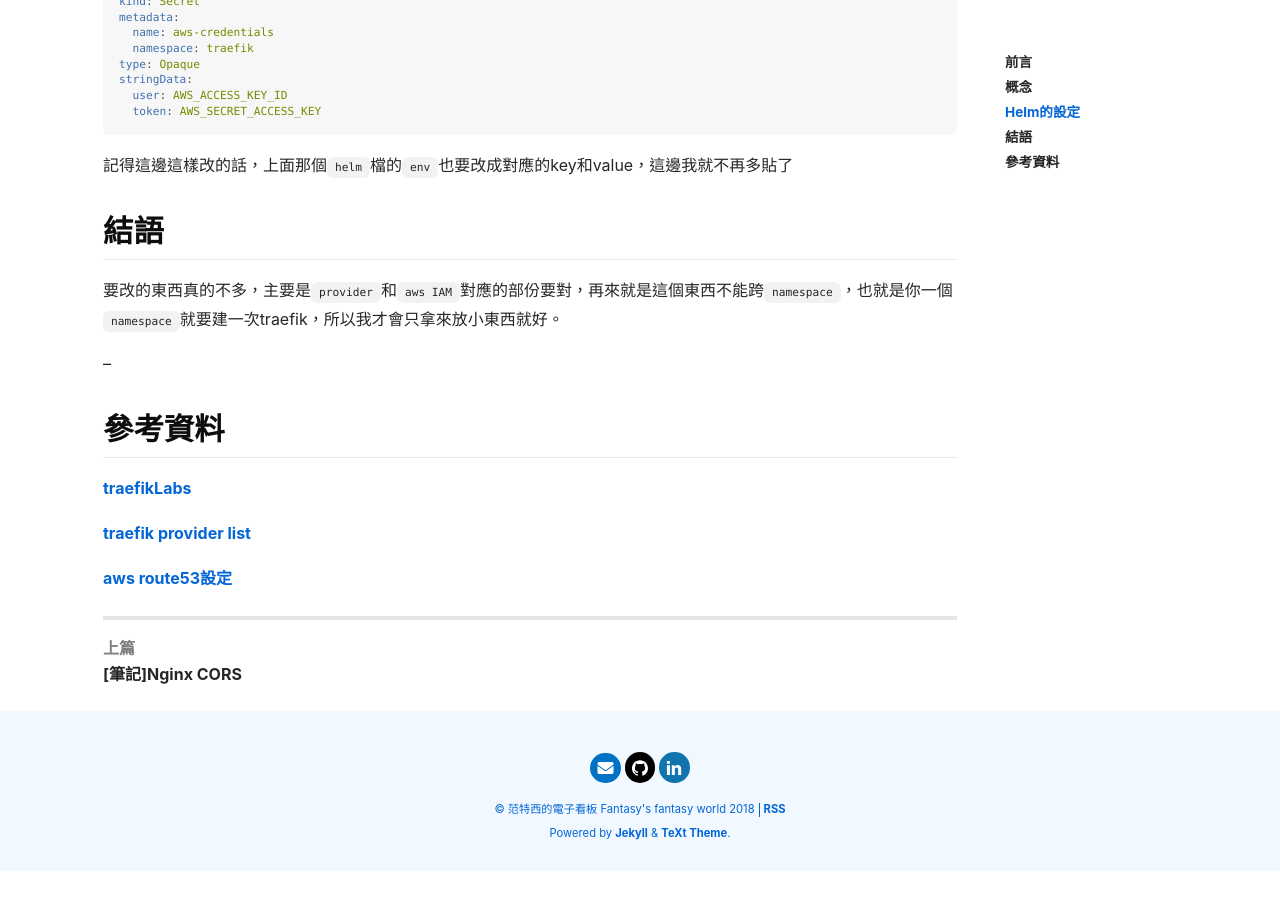
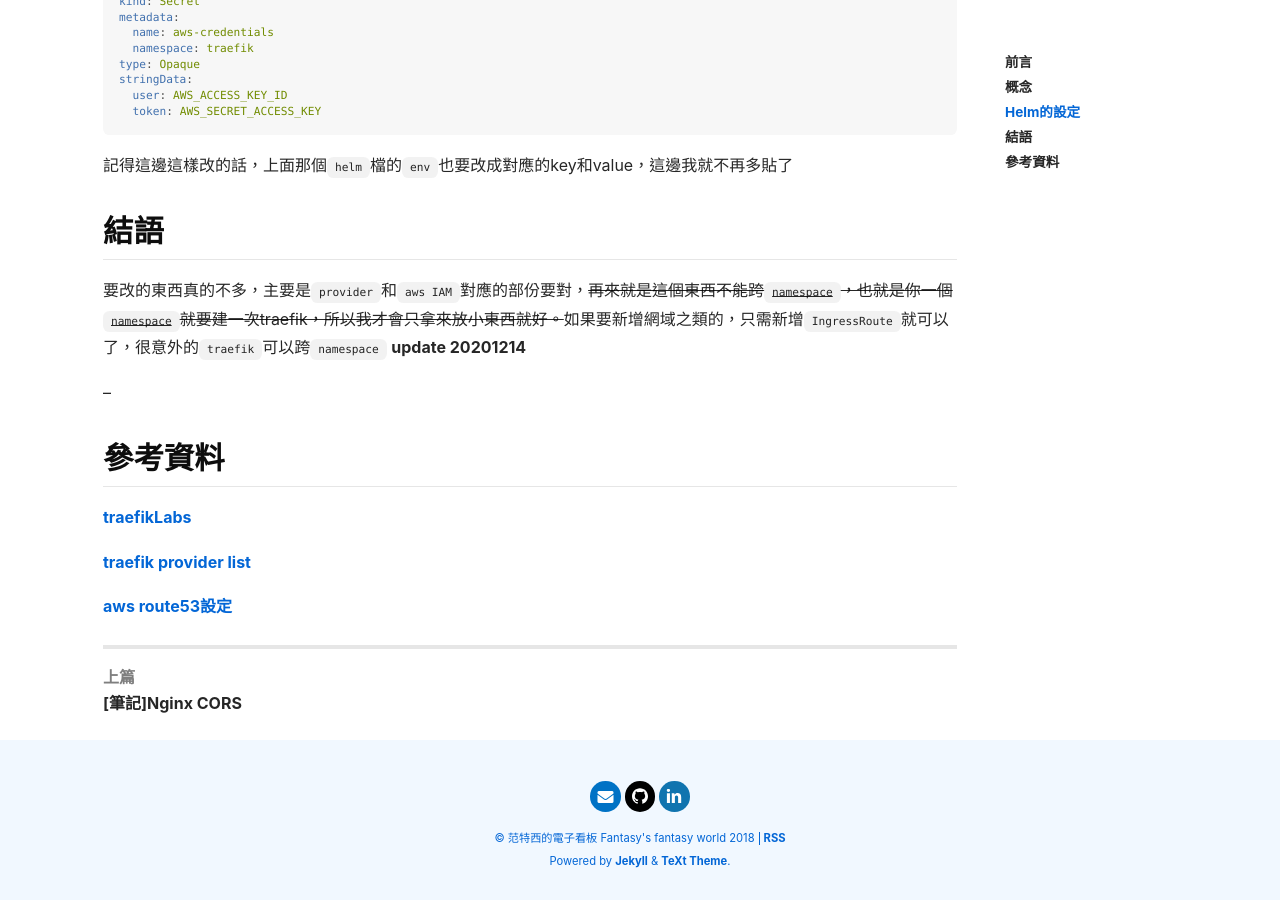
Before and after one commit to tingShean/tingshean.github.io, a Jekyll site: the page built from _posts/2020-12-09-traefik-in-k8s-with-helm.md, in a window 1280 px wide and 900 px high, scrolled down 1358 px. Built offline with Jekyll 4.4.1, drawn with Linux system fonts in a browser that asks for light colours; nearby versions of some CDN libraries; comment, search, counter and statistics services are not loaded; before the commit the page ends 2229 px from its top, so only the background shows below that.

Commit message:
update 20201209 post

```diff
--- a/_posts/2020-12-09-traefik-in-k8s-with-helm.md
+++ b/_posts/2020-12-09-traefik-in-k8s-with-helm.md
@@ -63,7 +63,7 @@ stringData:
 
 
 ## 結語
-要改的東西真的不多，主要是`provider`和`aws IAM`對應的部份要對，再來就是這個東西不能跨`namespace`，也就是你一個`namespace`就要建一次traefik，所以我才會只拿來放小東西就好。
+要改的東西真的不多，主要是`provider`和`aws IAM`對應的部份要對，~~再來就是這個東西不能跨`namespace`，也就是你一個`namespace`就要建一次traefik，所以我才會只拿來放小東西就好。~~如果要新增網域之類的，只需新增`IngressRoute`就可以了，很意外的`traefik`可以跨`namespace` **update 20201214**
 
 --
 ## 參考資料
```
